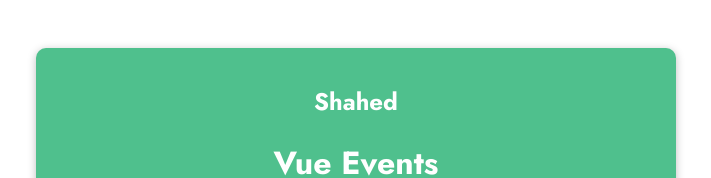
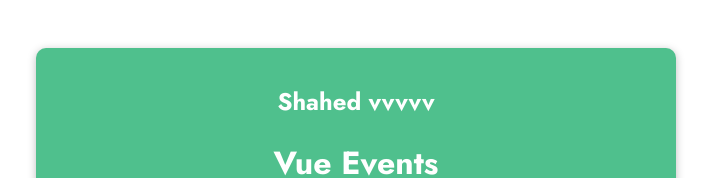
Before and after one commit to saiem-jatri/vue_basic, a plain HTML site: page index.html in a window 1280 px wide. Shown: the top 178 px of the page, without its empty margins (284-995 px from the left). Drawn offline with nearby package versions, Linux system fonts and the light colour scheme.

Commit message:
name added

```diff
--- a/index.html
+++ b/index.html
@@ -14,7 +14,7 @@
   </head>
   <body>
     <header>
-      <h2>Shahed</h2>
+      <h2>Shahed vvvvv</h2>
       <h1>Vue Events</h1>
     </header>
     <section id="events">
```
